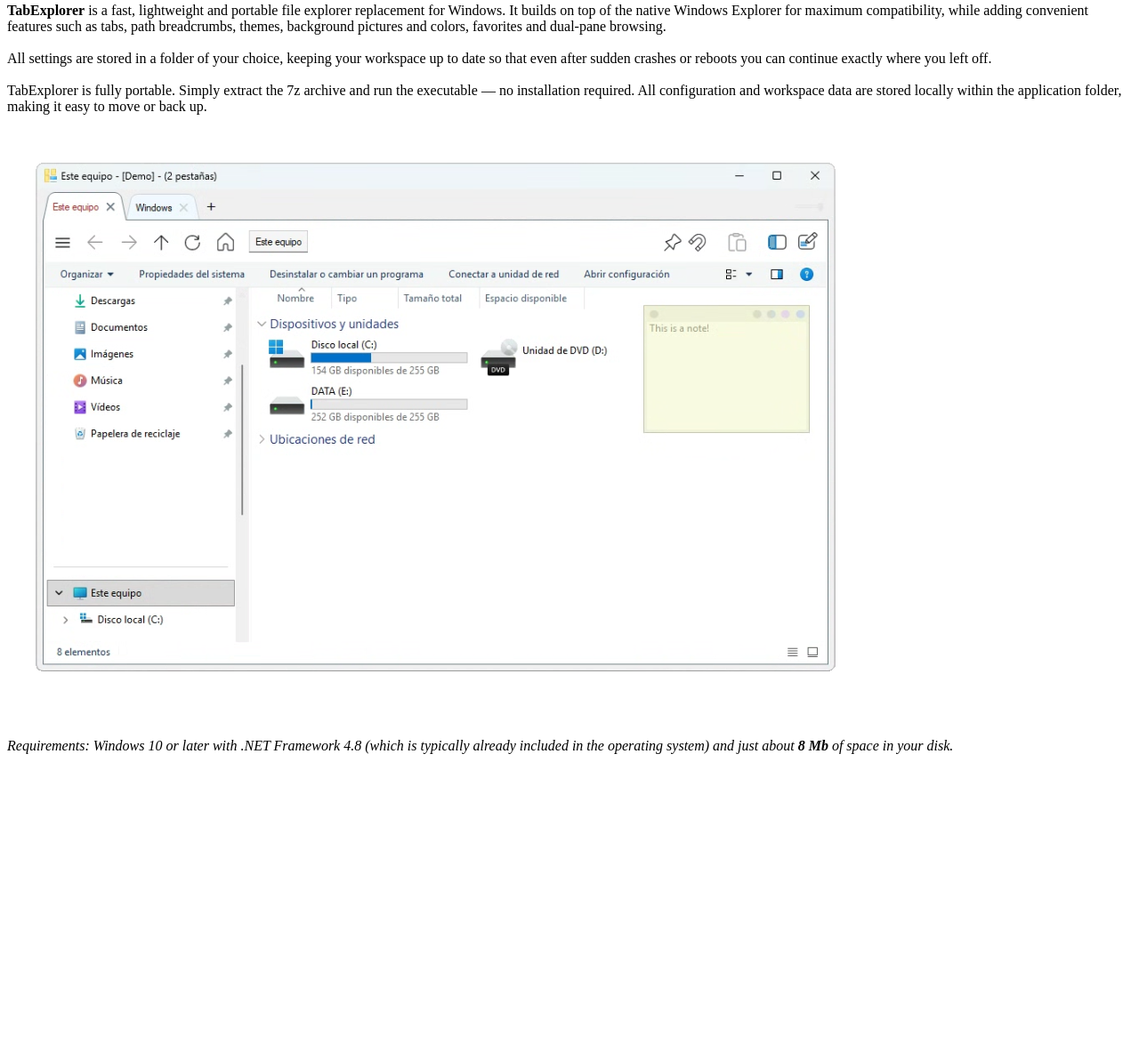
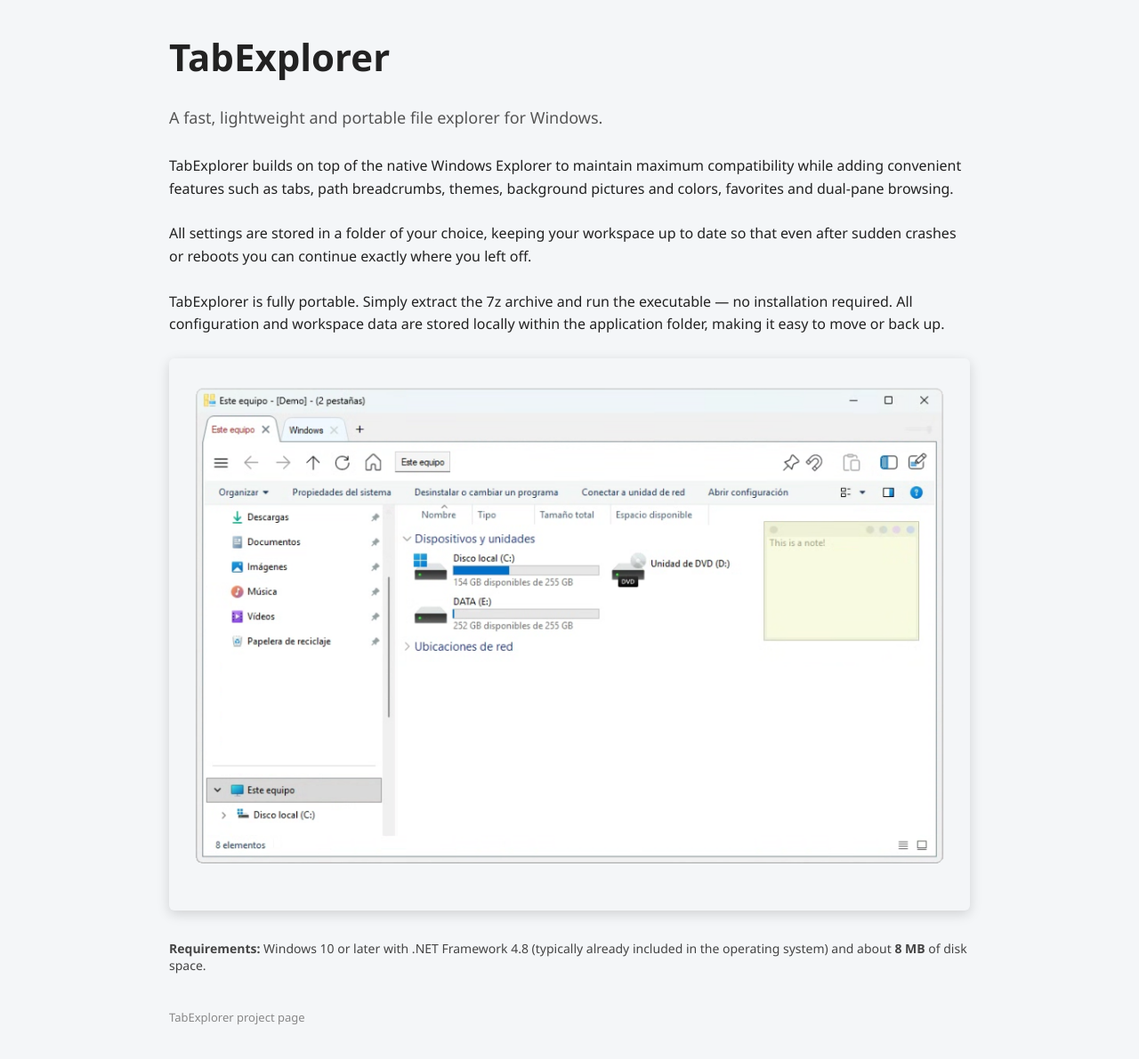
Before and after one commit to incom2/TabExplorer, a plain HTML site: page docs/index.html in a window 1280 px wide. Shown: the part 5-1196 px from the top of the page at 89% size. Before the commit the page ends 861 px from the top, so only its background shows below. Drawn offline with Linux system fonts and the light colour scheme.

Commit message:
Update index.html

```diff
--- a/docs/index.html
+++ b/docs/index.html
@@ -1,20 +1,96 @@
-<html>
+<!DOCTYPE html>
+<html lang="en">
 <head>
+<meta charset="UTF-8">
 <title>TabExplorer by incom2</title>
+
+<style>
+body{
+    font-family: Segoe UI, Arial, sans-serif;
+    background:#f4f6f8;
+    color:#222;
+    margin:0;
+    padding:0;
+}
+
+.container{
+    max-width:900px;
+    margin:auto;
+    padding:40px;
+}
+
+h1{
+    margin-top:0;
+    font-size:42px;
+}
+
+.tagline{
+    font-size:18px;
+    color:#555;
+    margin-bottom:30px;
+}
+
+.section{
+    margin-bottom:25px;
+    line-height:1.6;
+}
+
+img{
+    max-width:100%;
+    border-radius:6px;
+    box-shadow:0 4px 14px rgba(0,0,0,0.15);
+}
+
+.requirements{
+    margin-top:25px;
+    color:#444;
+    font-size:14px;
+}
+
+.footer{
+    margin-top:40px;
+    font-size:13px;
+    color:#888;
+}
+</style>
+
 </head>
+
 <body>
-<b>TabExplorer</b> is a fast, lightweight and portable file explorer replacement for Windows. It builds on top of the native Windows Explorer for maximum compatibility, while adding convenient features such as tabs, path breadcrumbs, themes, background pictures and colors, favorites and dual-pane browsing.
-<br>
-<br>
+
+<div class="container">
+
+<h1>TabExplorer</h1>
+
+<div class="tagline">
+A fast, lightweight and portable file explorer for Windows.
+</div>
+
+<div class="section">
+TabExplorer builds on top of the native Windows Explorer to maintain maximum compatibility while adding convenient features such as tabs, path breadcrumbs, themes, background pictures and colors, favorites and dual-pane browsing.
+</div>
+
+<div class="section">
 All settings are stored in a folder of your choice, keeping your workspace up to date so that even after sudden crashes or reboots you can continue exactly where you left off.
-<br>
-<br>
+</div>
+
+<div class="section">
 TabExplorer is fully portable. Simply extract the 7z archive and run the executable — no installation required. All configuration and workspace data are stored locally within the application folder, making it easy to move or back up.
-<br>
-<br>
-<img src='pics/001_white.png'></img>
-<br>
-<br>
-<i>Requirements: Windows 10 or later with .NET Framework 4.8 (which is typically already included in the operating system) and just about <b>8 Mb</b> of space in your disk.</i>
+</div>
+
+<div class="section">
+<img src="pics/001_white.png" alt="TabExplorer screenshot">
+</div>
+
+<div class="requirements">
+<strong>Requirements:</strong> Windows 10 or later with .NET Framework 4.8 (typically already included in the operating system) and about <strong>8 MB</strong> of disk space.
+</div>
+
+<div class="footer">
+TabExplorer project page
+</div>
+
+</div>
+
 </body>
 </html>
```
